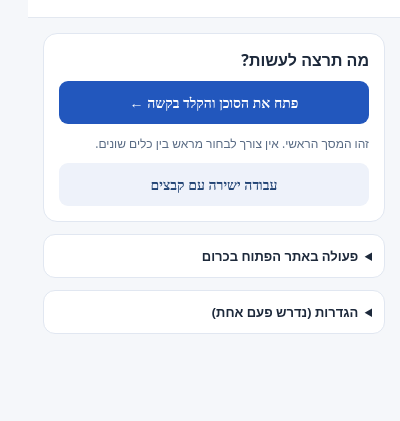
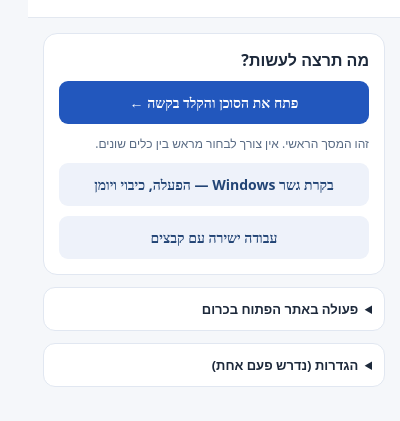
Before and after one commit to avtsye/Gemini-Control, a browser extension: page popup.html in a window 400 px wide. Shown: the part 73-494 px from the top of the page. Drawn offline with Linux system fonts and the light colour scheme.

Commit message:
ux: expose Windows bridge controls from extension main screen

```diff
--- a/popup.html
+++ b/popup.html
@@ -1,7 +1,7 @@
 <!doctype html><html lang="he" dir="rtl"><head><meta charset="utf-8"><meta name="viewport" content="width=device-width,initial-scale=1"><title>Gemini Control</title><style>
 :root{font-family:system-ui,"Segoe UI",Arial;color-scheme:light}*{box-sizing:border-box}body{margin:0;width:372px;background:#f5f7fa;color:#1d293b}header{padding:20px;background:#fff;border-bottom:1px solid #e3e8f0}h1{font-size:19px;margin:0}header p,.hint{font-size:12px;color:#596b84;line-height:1.6}header p{margin:5px 0 0}main{padding:15px;display:grid;gap:12px}.card{background:white;border:1px solid #e1e7f1;border-radius:14px;padding:15px;display:grid;gap:10px}button{cursor:pointer;background:#2257bd;color:white;border:0;border-radius:9px;font:600 14px system-ui;padding:12px}button.sub{background:#eef2fa;color:#224475}button:disabled{opacity:.55}label{font-size:13px;font-weight:650}input,textarea{font:inherit;box-sizing:border-box;border:1px solid #bec9d9;border-radius:8px;padding:10px;width:100%}textarea{min-height:100px;resize:vertical}details{background:white;border:1px solid #e1e7f1;border-radius:12px;padding:12px}summary{cursor:pointer;font-size:13px;font-weight:600}#response{font-size:13px;white-space:pre-wrap;overflow-wrap:anywhere;max-height:200px;overflow:auto}#response.error{color:#ac302f}#approve,#cancel{display:none}#status,.hint{font-size:12px;color:#596b84}#apiKey{direction:ltr}</style></head><body>
 <header><h1>Gemini Control</h1><p>סוכן AI לדפדפן ולמחשב שלך · הפעולות נעשות באישורך</p></header><main>
-<section class="card"><strong>מה תרצה לעשות?</strong><button id="agent">פתח את הסוכן והקלד בקשה ←</button><span class="hint">זהו המסך הראשי. אין צורך לבחור מראש בין כלים שונים.</span><button id="workspace" class="sub">עבודה ישירה עם קבצים</button></section>
+<section class="card"><strong>מה תרצה לעשות?</strong><button id="agent">פתח את הסוכן והקלד בקשה ←</button><span class="hint">זהו המסך הראשי. אין צורך לבחור מראש בין כלים שונים.</span><button id="bridgeControl" class="sub">בקרת גשר Windows — הפעלה, כיבוי ויומן</button><button id="workspace" class="sub">עבודה ישירה עם קבצים</button></section>
 <details id="browserTools"><summary>פעולה באתר הפתוח בכרום</summary><div style="display:grid;gap:9px;margin-top:12px"><label for="request">מה לעשות באתר?</label><textarea id="request" placeholder="למשל: סכם את הדף הפתוח"></textarea><button id="plan">הצע פעולה</button><span id="status"></span><div id="response" role="status" aria-live="polite">הפעולה תוצג לאישור לפני הביצוע.</div><button id="approve">אשר ובצע</button><button id="cancel" class="sub">בטל</button></div></details>
 <details><summary>הגדרות (נדרש פעם אחת)</summary><div style="display:grid;gap:8px;margin-top:10px"><label for="apiKey">מפתח Gemini API</label><input id="apiKey" type="password" autocomplete="off" placeholder="הדבק מפתח API"><button id="save" class="sub">שמור מפתח</button><span class="hint">נשמר מקומית בכרום. תוכן שתבחר לניתוח יישלח לשירות Gemini.</span></div></details>
 </main><script src="popup.js"></script></body></html>
```
